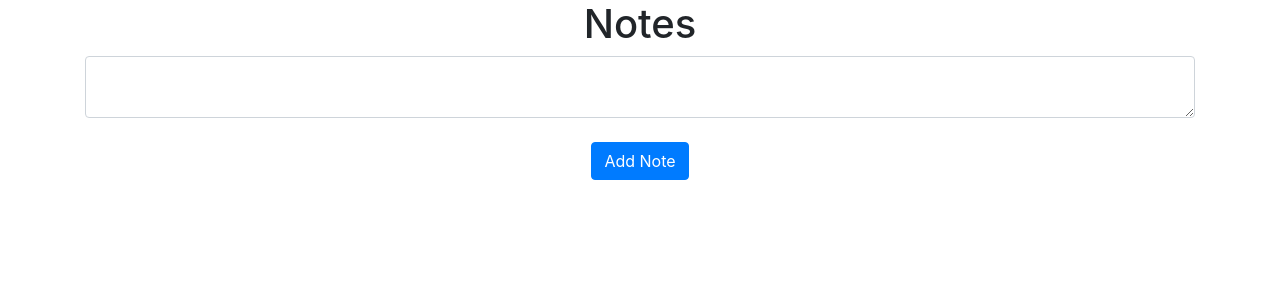
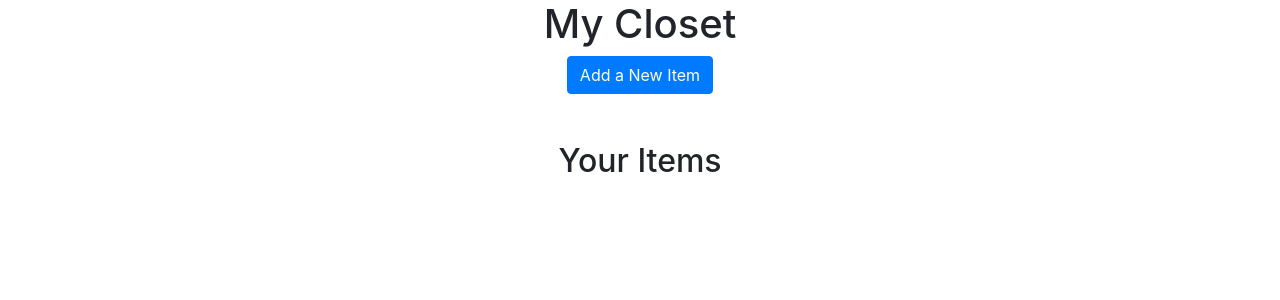
Before and after one commit to gmoralescr/FlaskApp, a Flask app: page / in a window 1280 px wide. Shown: the part 56-356 px from the top of the page. Run offline with Flask 3, Linux system fonts and the light colour scheme; the visitor is signed in with stand-in values (Sample User, id 1); data that the repository does not hold is empty; some libraries are stand-ins or nearby versions.

Commit message:
Update home.html

```diff
--- a/website/templates/home.html
+++ b/website/templates/home.html
@@ -1,30 +1,51 @@
-{% extends "base.html" %} {% block title %}Home{% endblock %} {% block content
-%}
-<h1 align="center">Notes</h1>
-<ul class="list-group list-group-flush" id="notes">
-  {% for note in user.notes %}
-  <li class="list-group-item">
-    {{ note.data }}
-    <button type="button" class="close" onClick="deleteNote({{ note.id }})">
-      <span aria-hidden="true">&times;</span>
-    </button>
-  </li>
-  {% endfor %}
-</ul>
-{% for note in user.notes %}
-<li class="list-group-item">
-  {{ note.data }}
-  <button type="button" class="btn btn-secondary" onclick="editNote({{ note.id }})">Edit</button>
-  <button type="button" class="close" onClick="deleteNote({{ note.id }})">
-    <span aria-hidden="true">&times;</span>
-  </button>
-</li>
-{% endfor %}
-<form method="POST">
-  <textarea name="note" id="note" class="form-control"></textarea>
-  <br />
-  <div align="center">
-    <button type="submit" class="btn btn-primary">Add Note</button>
-  </div>
-</form>
+{% extends "base.html" %}
+
+{% block title %}My Closet{% endblock %}
+
+{% block content %}
+<h1 align="center">My Closet</h1>
+<div class="text-center mb-3">
+    <a href="{{ url_for('views.add_item') }}" class="btn btn-primary">Add a New Item</a>
+</div>
+
+<div class="container mt-5">
+    <h2 align="center">Your Items</h2>
+    <div class="row">
+        {% for note in user.notes %}
+        <div class="col-md-4 mb-3">
+            <div class="card">
+                <div class="card-body">
+                    <h5 class="card-title">{{ note.title }}</h5>
+                    <p class="card-text">{{ note.description }}</p>
+                    {% if note.image_url %}
+                    <img src="{{ url_for('static', filename=note.image_url) }}" class="card-img-top" alt="Item image" style="max-height: 200px; object-fit: cover;">
+                    {% else %}
+                    <span>No image</span>
+                    {% endif %}
+                </div>
+                <ul class="list-group list-group-flush">
+                    <li class="list-group-item">Category: {{ note.category }}</li>
+                    <li class="list-group-item">Size: {{ note.size }}</li>
+                    <li class="list-group-item">Color: {{ note.color }}</li>
+                    <li class="list-group-item">Brand: {{ note.brand or 'N/A' }}</li>
+                    <li class="list-group-item">Material: {{ note.material or 'N/A' }}</li>
+                    <li class="list-group-item">Condition: {{ note.condition }}</li>
+                    <li class="list-group-item">Status: {{ note.status }}</li>
+                    <li class="list-group-item">Date Posted: {{ note.date.strftime('%Y-%m-%d %H:%M:%S') }}</li>
+
+                </ul>
+                <div class="card-footer">
+                    <a href="{{ url_for('views.edit_note', note_id=note.id) }}" class="btn btn-primary btn-sm">Edit</a>
+                    <button type="button" class="btn btn-danger btn-sm" onClick="deleteNote({{ note.id }})">Delete</button>
+                </div>
+            </div>
+        </div>
+        {% endfor %}
+    </div>
+</div>
+
 {% endblock %}
+
+{% block scripts %}
+<script src="{{ url_for('static', filename='js/noteOperations.js') }}"></script>
+{% endblock %}
```
